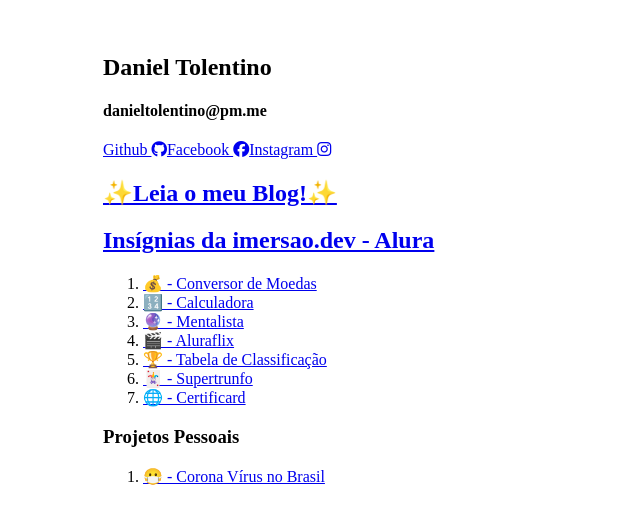
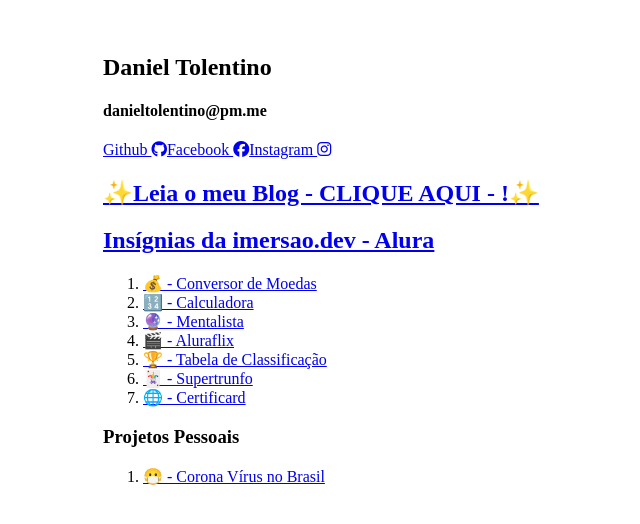
Before and after one commit to DanielTolentino/portfolio, a Next.js app: page / in a window 1280 px wide. Shown: the top 524 px of the page, without its empty margins (249-889 px from the left). Built offline with nearby package versions, Linux system fonts and the light colour scheme.

Commit message:
change bg color and add cta in the blog link

```diff
--- a/pages/index.js
+++ b/pages/index.js
@@ -75,7 +75,7 @@
 
 	</div>
   <div className="div-meio">
-  <h2><a href="https://danieltolentinoblog.netlify.app/" className="a-header" target="_blank">✨Leia o meu Blog!✨</a></h2>
+  <h2><a href="https://danieltolentinoblog.netlify.app/" className="a-header" target="_blank">✨Leia o meu Blog - CLIQUE AQUI - !✨</a></h2>
 
   </div>
 
--- a/styles/global.css
+++ b/styles/global.css
@@ -26,7 +26,7 @@
   display: block;
 } */
 body{
-	background-color: #000000;
+	background-color: #bda3c5;
 	font-family: 'Open Sans', sans-serif, 'FontAwesome';
 }
 
```
